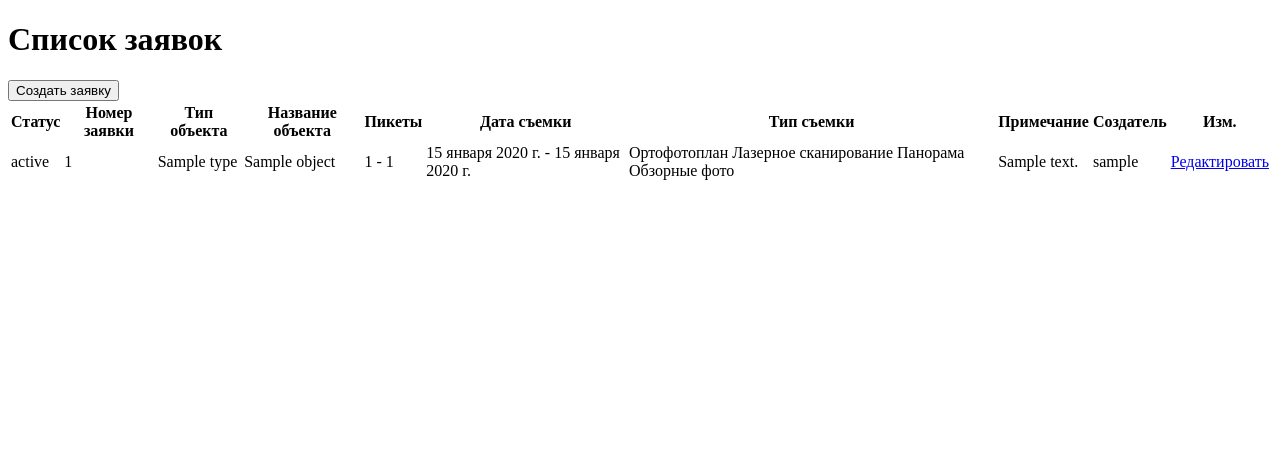
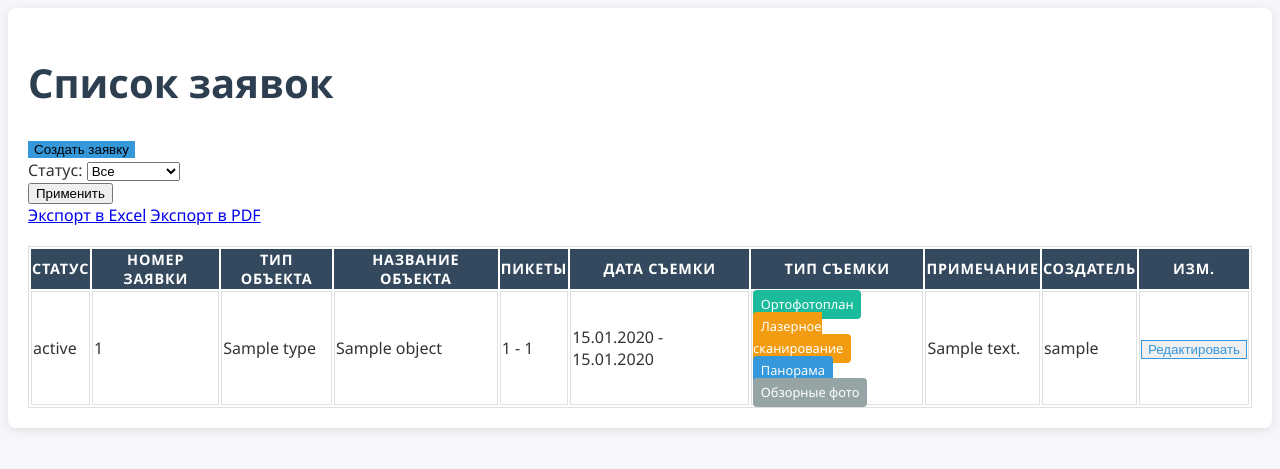
Before and after one commit to xud-300/Web_Flight_Requests, a Django app: page /main_app/requests/ in a window 1280 px wide. Shown: the top 469 px of the page. Run offline with Django 5.2, Linux system fonts and the light colour scheme; a user stored in the database is signed in; tables that the repository leaves empty hold one stand-in row (values such as "Sample post").

Commit message:
сформированый файлы модлаьных окон и тд

```diff
--- a/main_app/templates/base.html
+++ b/main_app/templates/base.html
@@ -3,9 +3,14 @@
 <head>
     <meta charset="UTF-8">
     <title>Мое приложение</title>
+    {% block extra_head %}
+    {% endblock %}
 </head>
 <body>
     {% block content %}
     {% endblock %}
+
+    {% block extra_js %}
+    {% endblock %}
 </body>
 </html>
--- /dev/null
+++ b/main_app/templates/main_app/modal_create.html
@@ -0,0 +1,76 @@
+{% load static %}
+
+<!-- Модальное окно для создания заявки -->
+<div id="createRequestModal" class="modal" style="display: none;">
+  <div class="modal-dialog">
+    <div class="modal-content">
+      <div class="modal-header">
+        <h5 class="modal-title">Создать заявку</h5>
+        <button type="button" class="close" data-dismiss="modal" aria-label="Закрыть">
+          <span aria-hidden="true">&times;</span>
+        </button>
+      </div>
+      <div class="modal-body">
+        <form id="createRequestForm" method="post" action="{% url 'request_create' %}">
+          {% csrf_token %}
+          <div class="form-group">
+            <label for="id_object_type">Тип объекта:</label>
+            <select id="id_object_type" name="object_type" class="form-control">
+              <option value="">Выберите тип</option>
+              {% for obj_type in object_types %}
+                <option value="{{ obj_type.id }}">{{ obj_type.type_name }}</option>
+              {% endfor %}
+            </select>
+          </div>
+          <div class="form-group">
+            <label for="id_object_name">Название объекта:</label>
+            <select id="id_object_name" name="object_name" class="form-control">
+              <option value="">Выберите название</option>
+              <!-- Список будет подгружаться динамически -->
+            </select>
+          </div>
+          <div class="form-group">
+            <label for="id_piket_from">Пикет от:</label>
+            <input type="number" id="id_piket_from" name="piket_from" class="form-control">
+          </div>
+          <div class="form-group">
+            <label for="id_piket_to">Пикет до:</label>
+            <input type="number" id="id_piket_to" name="piket_to" class="form-control">
+          </div>
+          <div class="form-group">
+            <label for="id_shoot_date_from">Дата съемки от:</label>
+            <input type="date" id="id_shoot_date_from" name="shoot_date_from" class="form-control">
+          </div>
+          <div class="form-group">
+            <label for="id_shoot_date_to">Дата съемки до:</label>
+            <input type="date" id="id_shoot_date_to" name="shoot_date_to" class="form-control">
+          </div>
+          <div class="form-group">
+            <label>Тип съемки:</label><br>
+            <div class="form-check form-check-inline">
+              <input type="checkbox" id="id_orthophoto" name="orthophoto" class="form-check-input">
+              <label class="form-check-label" for="id_orthophoto">Ортофотоплан</label>
+            </div>
+            <div class="form-check form-check-inline">
+              <input type="checkbox" id="id_laser" name="laser" class="form-check-input">
+              <label class="form-check-label" for="id_laser">Лазерное сканирование</label>
+            </div>
+            <div class="form-check form-check-inline">
+              <input type="checkbox" id="id_panorama" name="panorama" class="form-check-input">
+              <label class="form-check-label" for="id_panorama">Панорама</label>
+            </div>
+            <div class="form-check form-check-inline">
+              <input type="checkbox" id="id_overview" name="overview" class="form-check-input">
+              <label class="form-check-label" for="id_overview">Обзорные фото</label>
+            </div>
+          </div>
+          <div class="form-group">
+            <label for="id_note">Примечание:</label>
+            <textarea id="id_note" name="note" class="form-control"></textarea>
+          </div>
+          <button type="submit" class="btn btn-primary">Сохранить</button>
+        </form>
+      </div>
+    </div>
+  </div>
+</div>
--- /dev/null
+++ b/main_app/templates/main_app/modal_edit.html
@@ -0,0 +1,30 @@
+{% load static %}
+
+<!-- Модальное окно для редактирования заявки -->
+<div id="editRequestModal" class="modal" style="display: none;">
+  <div class="modal-dialog">
+    <div class="modal-content">
+      <div class="modal-header">
+        <h5 class="modal-title">Редактировать заявку</h5>
+        <button type="button" class="close" data-dismiss="modal" aria-label="Закрыть">
+          <span aria-hidden="true">&times;</span>
+        </button>
+      </div>
+      <div class="modal-body">
+        <!-- Форма для редактирования. Действие и поля будут подгружаться динамически через AJAX -->
+        <form id="editRequestForm" method="post" action="">
+          {% csrf_token %}
+          <div id="editRequestFormFields">
+            <!-- Здесь будут динамически загружены поля формы редактирования заявки -->
+          </div>
+          <button type="submit" class="btn btn-primary">Сохранить изменения</button>
+        </form>
+        <hr>
+        <h6>История изменений</h6>
+        <div id="requestHistory">
+          <!-- Здесь будет отображаться история изменений заявки -->
+        </div>
+      </div>
+    </div>
+  </div>
+</div>
--- a/main_app/templates/main_app/requests_list.html
+++ b/main_app/templates/main_app/requests_list.html
@@ -1,16 +1,44 @@
-
 {% extends "base.html" %}
 {% load static %}
 
+
+{% block extra_head %}
+<link rel="stylesheet" href="{% static 'css/requests_list.css' %}">
+{% endblock %}
+
 {% block content %}
-<h1>Список заявок</h1>
+<div class="container my-4">
+    <!-- Заголовок и кнопка создания заявки -->
+    <div class="d-flex justify-content-between align-items-center mb-4">
+        <h1 class="display-4">Список заявок</h1>
+        <button id="createRequestBtn" class="btn btn-primary btn-lg">Создать заявку</button>
+    </div>
 
-<!-- Кнопка для открытия модального окна создания заявки -->
-<button id="createRequestBtn">Создать заявку</button>
+    <!-- Фильтры, сортировка и экспорт -->
+    <div class="row mb-4">
+        <div class="col-md-6">
+            <form id="filterForm" class="form-inline">
+                <div class="form-group mr-3">
+                    <label for="statusFilter" class="mr-2 font-weight-bold">Статус:</label>
+                    <select id="statusFilter" name="status" class="form-control">
+                        <option value="">Все</option>
+                        <option value="В работе">В работе</option>
+                        <option value="Выполнена">Выполнена</option>
+                    </select>
+                </div>
+                <button type="submit" class="btn btn-secondary">Применить</button>
+            </form>
+        </div>
+        <div class="col-md-6 text-right">
+            <a href="{% url 'export_excel' %}" class="btn btn-success mr-2">Экспорт в Excel</a>
+            <a href="{% url 'export_pdf' %}" class="btn btn-danger">Экспорт в PDF</a>
+        </div>
+    </div>
 
     <!-- Таблица заявок -->
-<table>
-  <thead>
+    <div class="table-responsive">
+        <table class="table table-bordered table-hover">
+            <thead class="thead-dark">
                 <tr>
                     <th>Статус</th>
                     <th>Номер заявки</th>
@@ -29,82 +57,43 @@
                 <tr>
                     <td>{{ request.status }}</td>
                     <td>{{ request.id }}</td>
-      <td>{{ request.object_type }}</td>
-      <td>{{ request.object_name }}</td>
+                    <td>{{ request.object_type.type_name }}</td>
+                    <td>{{ request.object_name.object_name }}</td>
                     <td>{{ request.piket_from }} - {{ request.piket_to }}</td>
-      <td>{{ request.shoot_date_from }} - {{ request.shoot_date_to }}</td>
+                    <td>{{ request.shoot_date_from|date:"d.m.Y" }} - {{ request.shoot_date_to|date:"d.m.Y" }}</td>
                     <td>
-        {% if request.orthophoto %}Ортофотоплан{% endif %}
-        {% if request.laser %}Лазерное сканирование{% endif %}
-        {% if request.panorama %}Панорама{% endif %}
-        {% if request.overview %}Обзорные фото{% endif %}
+                        {% if request.orthophoto %}<span class="badge badge-info">Ортофотоплан</span><br>{% endif %}
+                        {% if request.laser %}<span class="badge badge-warning">Лазерное сканирование</span><br>{% endif %}
+                        {% if request.panorama %}<span class="badge badge-primary">Панорама</span><br>{% endif %}
+                        {% if request.overview %}<span class="badge badge-secondary">Обзорные фото</span>{% endif %}
                     </td>
                     <td>{{ request.note }}</td>
                     <td>{{ request.username }}</td>
                     <td>
                         {% if user.is_staff or user.id == request.user_id %}
-          <a href="{% url 'request_edit' request.id %}" class="editRequestBtn">Редактировать</a>
+                            <button class="btn btn-sm btn-outline-primary editRequestBtn" data-request-id="{{ request.id }}">
+                                Редактировать
+                            </button>
                         {% endif %}
                     </td>
+                </tr>
+                {% empty %}
+                <tr>
+                    <td colspan="10" class="text-center">Заявок не найдено.</td>
                 </tr>
                 {% endfor %}
             </tbody>
         </table>
-
-<!-- Модальное окно для создания заявки -->
-<div id="createRequestModal" class="modal" style="display:none;">
-  <div class="modal-content">
-    <span class="close">&times;</span>
-    <h2>Создать заявку</h2>
-    <form id="createRequestForm" method="post" action="{% url 'request_create' %}">
-      {% csrf_token %}
-      <label for="id_object_type">Тип объекта:</label>
-      <select id="id_object_type" name="object_type">
-        <option value="">Выберите тип</option>
-        {% for obj_type in object_types %}
-          <option value="{{ obj_type.id }}">{{ obj_type.type_name }}</option>
-        {% endfor %}
-      </select>
-      <br>
-      <label for="id_object_name">Название объекта:</label>
-      <select id="id_object_name" name="object_name">
-        <option value="">Выберите название</option>
-        <!-- Значения будут подгружаться динамически -->
-      </select>
-      <br>
-      <!-- Остальные поля, например: -->
-      <label for="id_piket_from">Пикет от:</label>
-      <input type="number" id="id_piket_from" name="piket_from">
-      <br>
-      <label for="id_piket_to">Пикет до:</label>
-      <input type="number" id="id_piket_to" name="piket_to">
-      <br>
-      <label for="id_shoot_date_from">Дата съемки от:</label>
-      <input type="date" id="id_shoot_date_from" name="shoot_date_from">
-      <br>
-      <label for="id_shoot_date_to">Дата съемки до:</label>
-      <input type="date" id="id_shoot_date_to" name="shoot_date_to">
-      <br>
-      <!-- Флажки для типа съемки -->
-      <label><input type="checkbox" name="orthophoto" id="id_orthophoto"> Ортофотоплан</label>
-      <label><input type="checkbox" name="laser" id="id_laser"> Лазерное сканирование</label>
-      <label><input type="checkbox" name="panorama" id="id_panorama"> Панорама</label>
-      <label><input type="checkbox" name="overview" id="id_overview"> Обзорные фото</label>
-      <br>
-      <label for="id_note">Примечание:</label>
-      <textarea id="id_note" name="note"></textarea>
-      <br>
-      <button type="submit">Сохранить</button>
-    </form>
     </div>
 </div>
 
-<!-- Модальное окно для редактирования заявки можно реализовать аналогично -->
-<!-- ... -->
+<!-- Включаем модальные окна для создания и редактирования заявок -->
+{% include "main_app/modal_create.html" %}
+{% include "main_app/modal_edit.html" %}
+{% endblock %}
 
-<!-- Передаем URL для AJAX-запроса динамической загрузки объектов -->
-<script>
-  window.getObjectNamesUrl = "{% url 'get_object_names' %}";
-</script>
-<script src="{% static 'js/requests.js' %}"></script>
+{% block extra_js %}
+<script src="{% static 'js/requests_list.js' %}"></script>
+<script src="{% static 'js/modal_create.js' %}"></script>
+<script src="{% static 'js/modal_edit.js' %}"></script>
 {% endblock %}
--- /dev/null
+++ b/static/css/requests_list.css
@@ -0,0 +1,161 @@
+/* Общие стили для страницы */
+body {
+    background-color: #f5f7fa; /* светлый, нейтральный фон */
+    font-family: 'Segoe UI', Tahoma, Geneva, Verdana, sans-serif;
+    color: #333;
+  }
+
+  /* Контейнер страницы */
+  .container.my-4 {
+    padding: 20px;
+    background: #fff;
+    border-radius: 8px;
+    box-shadow: 0 2px 10px rgba(0, 0, 0, 0.1);
+  }
+
+  /* Заголовок */
+  h1.display-4 {
+    font-size: 2.5rem;
+    font-weight: 700;
+    color: #2c3e50;
+  }
+
+  /* Кнопка "Создать заявку" */
+  .btn-primary.btn-lg {
+    background-color: #3498db;
+    border: none;
+    transition: background-color 0.3s ease;
+  }
+
+  .btn-primary.btn-lg:hover {
+    background-color: #2980b9;
+  }
+
+  /* Стили для формы фильтрации */
+  .form-inline .form-group label {
+    font-size: 1rem;
+    font-weight: 500;
+  }
+
+  /* Стили таблицы */
+  .table-responsive {
+    margin-top: 20px;
+  }
+
+  .table thead th {
+    background-color: #34495e;
+    color: #fff;
+    border: none;
+    text-transform: uppercase;
+    font-size: 0.9rem;
+    letter-spacing: 0.05rem;
+  }
+
+  .table tbody td {
+    vertical-align: middle;
+  }
+
+  .table-bordered {
+    border: 1px solid #e0e0e0;
+  }
+
+  .table-bordered th,
+  .table-bordered td {
+    border: 1px solid #e0e0e0;
+  }
+
+  /* Кнопка редактирования */
+  .btn-outline-primary {
+    border: 1px solid #3498db;
+    color: #3498db;
+    transition: all 0.3s ease;
+  }
+
+  .btn-outline-primary:hover {
+    background-color: #3498db;
+    color: #fff;
+  }
+
+  /* Модальные окна */
+  .modal {
+    position: fixed;
+    top: 0;
+    left: 0;
+    width: 100%;
+    height: 100%;
+    background: rgba(0, 0, 0, 0.5);
+    z-index: 1050;
+    display: none; /* скрыто по умолчанию */
+    align-items: center;
+    justify-content: center;
+  }
+
+  .modal-dialog {
+    max-width: 600px;
+    margin: 1.75rem auto;
+  }
+
+  .modal-content {
+    border-radius: 8px;
+    overflow: hidden;
+    box-shadow: 0 4px 20px rgba(0, 0, 0, 0.2);
+  }
+
+  /* Заголовок модального окна */
+  .modal-header {
+    background: #f1f1f1;
+    padding: 15px;
+    border-bottom: 1px solid #e0e0e0;
+  }
+
+  .modal-header .modal-title {
+    font-weight: 600;
+    color: #2c3e50;
+  }
+
+  /* Тело модального окна */
+  .modal-body {
+    padding: 20px;
+  }
+
+  /* Кнопка закрытия модального окна */
+  .close {
+    background: none;
+    border: none;
+    font-size: 1.5rem;
+    line-height: 1;
+    color: #aaa;
+    cursor: pointer;
+    transition: color 0.3s ease;
+  }
+
+  .close:hover {
+    color: #000;
+  }
+
+  /* Стили для бейджей статусов */
+  .badge {
+    font-size: 0.8rem;
+    padding: 0.4em 0.6em;
+    border-radius: 4px;
+  }
+
+  .badge-info {
+    background-color: #1abc9c;
+    color: #fff;
+  }
+
+  .badge-warning {
+    background-color: #f39c12;
+    color: #fff;
+  }
+
+  .badge-primary {
+    background-color: #3498db;
+    color: #fff;
+  }
+
+  .badge-secondary {
+    background-color: #95a5a6;
+    color: #fff;
+  }
--- /dev/null
+++ b/static/js/modal_edit.js
@@ -0,0 +1,17 @@
+document.addEventListener('DOMContentLoaded', function() {
+    // Открытие модального окна для редактирования заявки
+    const editButtons = document.querySelectorAll('.editRequestBtn');
+    editButtons.forEach(function(button) {
+        button.addEventListener('click', function() {
+            const requestId = this.getAttribute('data-request-id');
+            // Здесь можно реализовать AJAX-запрос для загрузки данных заявки и истории изменений,
+            // затем заполнить поля формы в окне редактирования.
+            const editModal = document.getElementById('editRequestModal');
+            if (editModal) {
+                // Пример: устанавливаем action формы, если требуется
+                // document.getElementById('editRequestForm').action = `/main_app/requests/edit/${requestId}/`;
+                editModal.style.display = 'block';
+            }
+        });
+    });
+});
--- /dev/null
+++ b/static/js/requests_list.js
@@ -0,0 +1,22 @@
+document.addEventListener('DOMContentLoaded', function() {
+    // Общая логика для закрытия модальных окон
+    const closeModalBtns = document.querySelectorAll('.modal .close');
+    closeModalBtns.forEach(function(btn) {
+        btn.addEventListener('click', function() {
+            const modal = this.closest('.modal');
+            if (modal) {
+                modal.style.display = 'none';
+            }
+        });
+    });
+
+    // Закрытие модального окна по клику вне его содержимого
+    window.addEventListener('click', function(event) {
+        const modals = document.querySelectorAll('.modal');
+        modals.forEach(function(modal) {
+            if (event.target === modal) {
+                modal.style.display = 'none';
+            }
+        });
+    });
+});
```
Also changed, not shown: static/js/modal_create.js (added, +42 -0 lines), static/js/requests.js (deleted, +0 -93 lines), static/css/main.css (deleted). Lines whose indentation alone changed are shown as unchanged.
